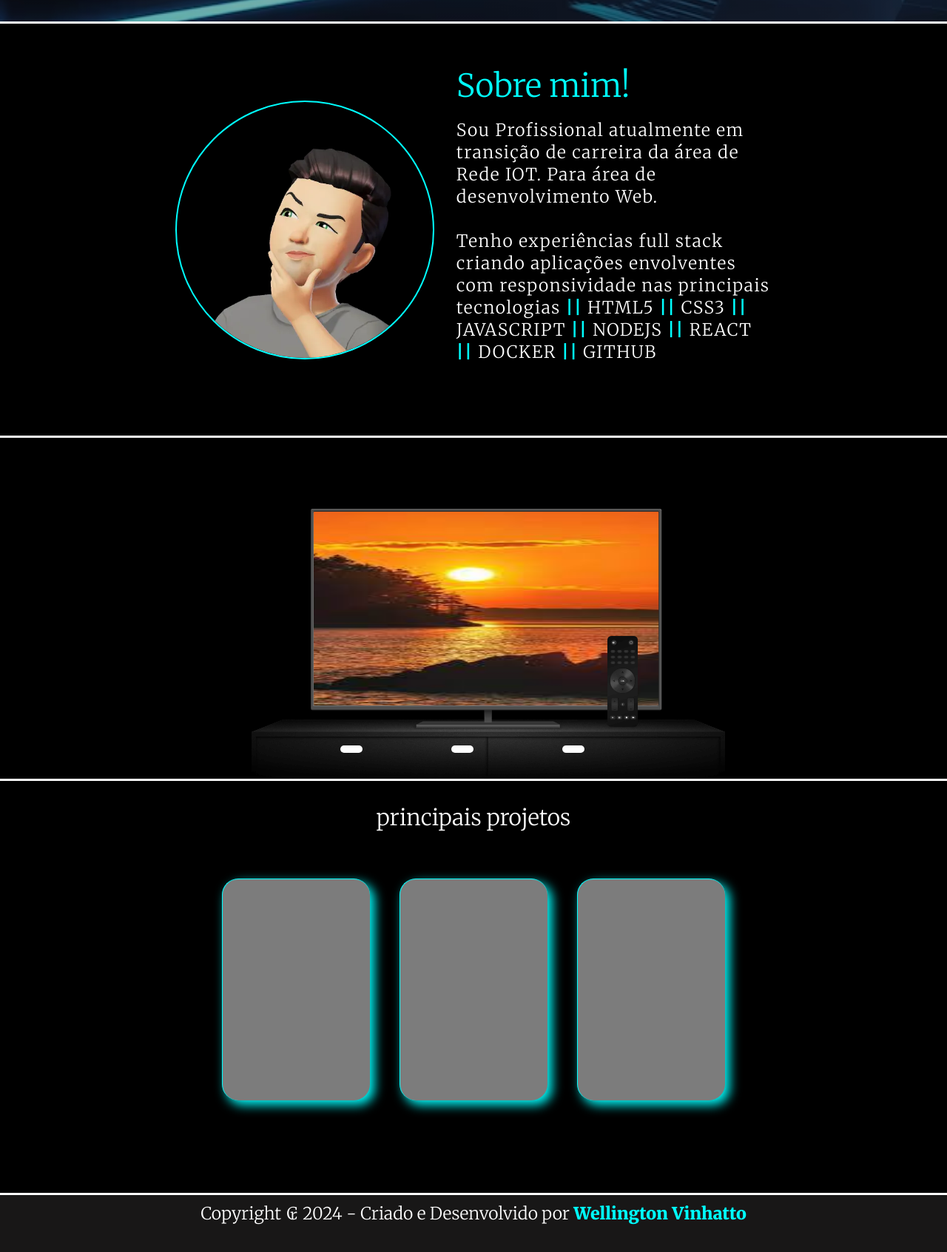
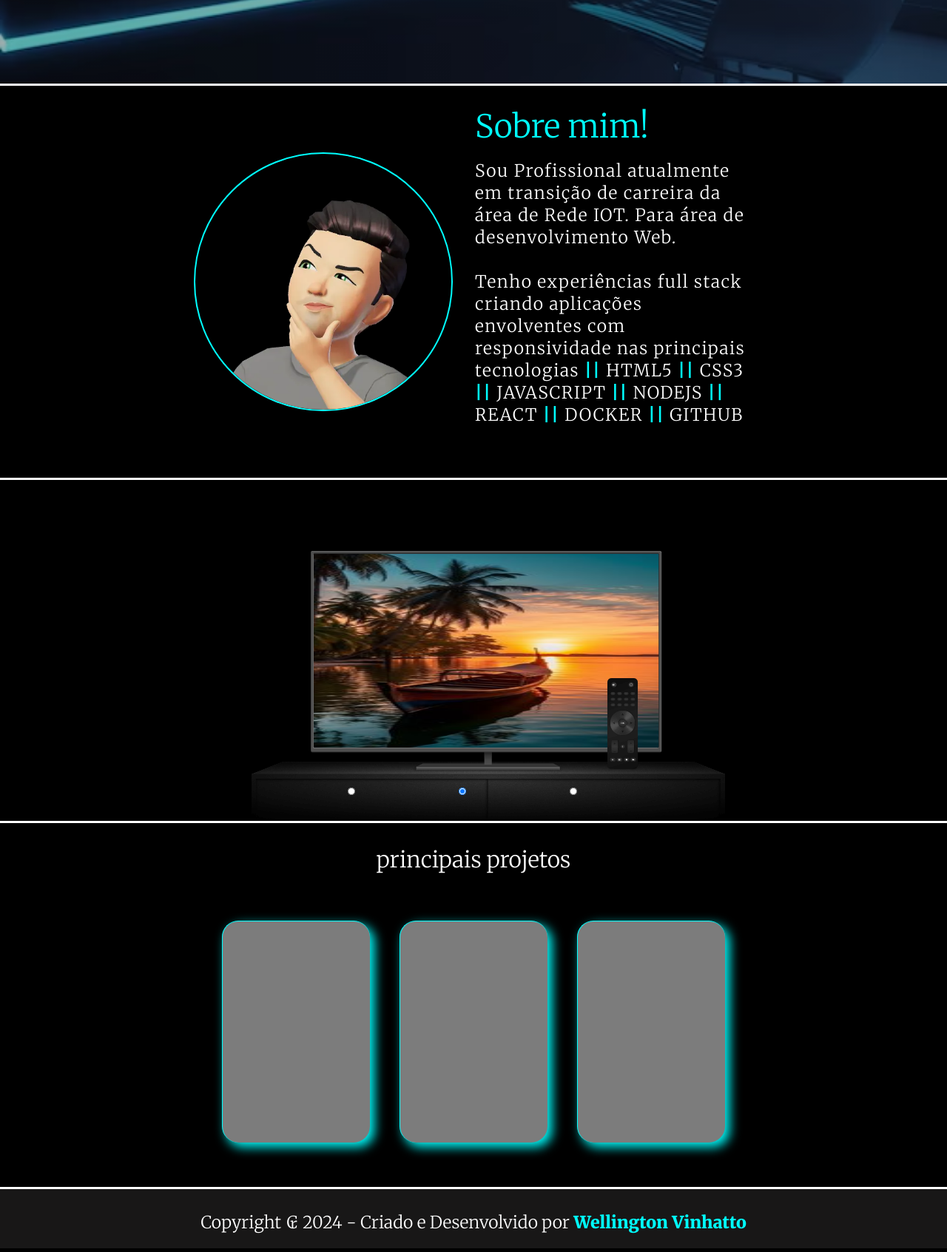
Before and after one commit to W-vinhatto/portifolio-developer, a plain HTML site: page index.html in a window 1280 px wide. Shown: the part 726-2419 px from the top of the page at 74% size. Drawn offline with Linux system fonts and the light colour scheme.

Commit message:
commit slider

```diff
--- a/index.html
+++ b/index.html
@@ -48,7 +48,7 @@
                     <p>Olá,eu sou</p>
                     <h1>Wellington Vinhatto</h1>
                     <h2>developer full stack pro</h2>
-                    <p>Crio interfaces envolventes e funcionais, na.
+                    <p>Crio interfaces envolventes e funcionais, na
                         Busca incessante por aprimoramentos das minhas.
                         Habilidades e desafios inovadores.
                     </p>
@@ -96,17 +96,17 @@
 
                 <ul class="slider">
                     <li class="slider-li">
-                        <input class="slider-input" type="radio" id="slide1" name="slide" checked>
+                        <input class="slider-input" type="radio" for="slide1" id="slide1" name="slide" checked>
                         <label class="slider-label" for="slide1"></label>
                         <img class="slider-img" src="./assets/img-slider/photo-arvore.avif" />
                     </li>
                     <li class="slider-li">
-                        <input class="slider-input" type="radio" id="slide2" name="slide" checked>
+                        <input class="slider-input" type="radio" for="slide2" id="slide2" name="slide" checked>
                         <label class="slider-label" for="slide2"></label>
                         <img class="slider-img" src="./assets/img-slider/photo-barco.jpg" />
                     </li>
                     <li class="slider-li">
-                        <input class="slider-input" type="radio" id="slide3" name="slide" checked>
+                        <input class="slider-input" type="radio" for="slide3" id="slide3" name="slide" checked>
                         <label class="slider-label" for="slide3"></label>
                         <img class="slider-img" src="./assets/img-slider/photo-por-do-sol.jpg" />
                     </li>
@@ -188,5 +188,5 @@
     </script>
 </body>
 <script src="./script.js"></script>
-
+<script src="./scriptSlider.js"></script>
 </html>
--- /dev/null
+++ b/scriptSlider.js
@@ -0,0 +1,15 @@
+
+let slider = 1;
+const radio1 = document.querySelector("#slide1").checked = true;
+
+setInterval(() => {
+    nextImg()
+}, 3000);
+
+function nextImg() {
+    slider++
+    if (slider>3)  {
+        slider = 1
+    }
+    document.querySelector("#slide"+slider).checked = true;
+}
--- a/styles.css
+++ b/styles.css
@@ -121,7 +121,7 @@ header {
             rgba(0, 0, 0, 0.3164609593837535) 25%,
             rgba(1, 2, 4, 0.9691220238095238) 75%);
 
-    height: 78vh;
+
 }
 
 #ul_link {
@@ -186,9 +186,9 @@ p {
     justify-content: center;
     gap: 8%;
     border-top: solid #ffffff;
-    padding-left: 17rem;
+    padding: 40px 0 40px 17rem;
 
-    height: 70vh;
+
 }
 
 #section_cell_desck {
@@ -226,16 +226,14 @@ p {
 
     opacity: 0;
     visibility: hidden;
+
+
+    transition: all 1.3s;
 }
 
 .slider-input {
-    display: none;
+    background-color: white;
 
-
-}
-
-.slider-label {
-    background-color:#ffffff;
     bottom: -37px;
     cursor: pointer;
     display: block;
@@ -247,15 +245,19 @@ p {
     border-radius: 7px;
 }
 
-.slider li:nth-child(1) label {
+.slider-label {
+    width: 1px;
+}
+
+.slider li:nth-child(1) input {
     right: 25%;
 }
 
-.slider li:nth-child(2) label {
+.slider li:nth-child(2) input {
     right: 50%;
 }
 
-.slider li:nth-child(3) label {
+.slider li:nth-child(3) input {
     right: 75%;
 }
 
@@ -313,7 +315,7 @@ span {
     text-align: center;
     padding-top: 30px;
     border-top: solid #ffffff;
-    height: 70vh;
+   padding-bottom: 60px;
 
 }
 
@@ -448,7 +450,7 @@ footer {
     justify-content: center;
     border-top: solid #ffffff;
 
-    height: 10vh;
+    padding: 20px 0;
 }
 
 #PFooter {
@@ -465,7 +467,7 @@ footer {
     }
 
     .section_dados{
-        padding: 0;
+        padding: 40px;
     }
 
     #linear{
@@ -485,7 +487,7 @@ footer {
     }
 
     .section_dados{
-        padding: 0;
+        padding: 40px;
     }
 
     .decrition{
```
